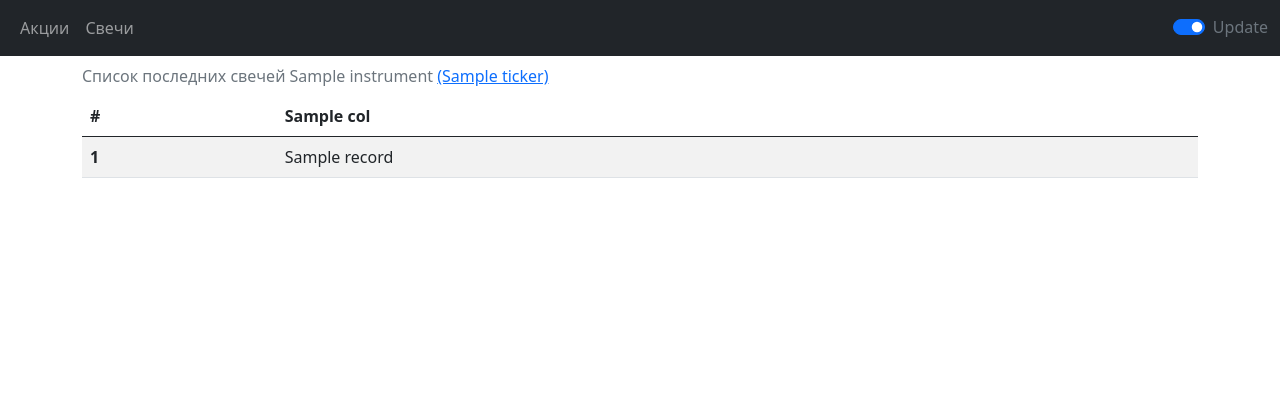
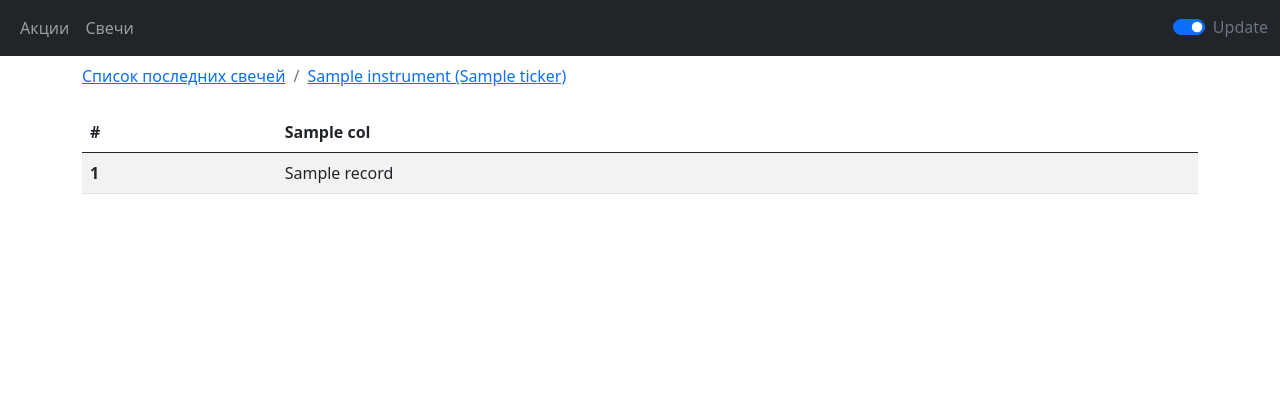
Before and after one commit to AlkashIrk/DailySignals, a Flask app: template flask_app/templates/candles_instrument.html in a window 1280 px wide. Shown: the top 420 px of the page. Run offline with Flask 3, Linux system fonts and the light colour scheme; the template is opened without the code that fills it: most values are stand-ins (such as "Sample title", 1, 10 or a date in 2020); some libraries are stand-ins or nearby versions.

Commit message:
STYLE: Обновлена навигация (breadcrumb).

```diff
--- a/flask_app/templates/candles_instrument.html
+++ b/flask_app/templates/candles_instrument.html
@@ -2,7 +2,13 @@
 {% block title %}Свечи {{ instrument }}{% endblock %}
 
 {% block table_caption %}
-<caption>Список последних свечей {{ instrument }}
-    <a href="https://www.tbank.ru/invest/stocks/{{ ticker }}/"> ({{ ticker }})</a>
+<caption>
+    <nav aria-label="breadcrumb">
+        <ol class="breadcrumb">
+            <li class="breadcrumb-item"><a href="/candles">Список последних свечей</a></li>
+            <li class="breadcrumb-item active" aria-current="page">
+                <a href="https://www.tbank.ru/invest/stocks/{{ ticker }}/">{{ instrument }} ({{ ticker }})</a></li>
+        </ol>
+    </nav>
 </caption>
 {% endblock %}
```
